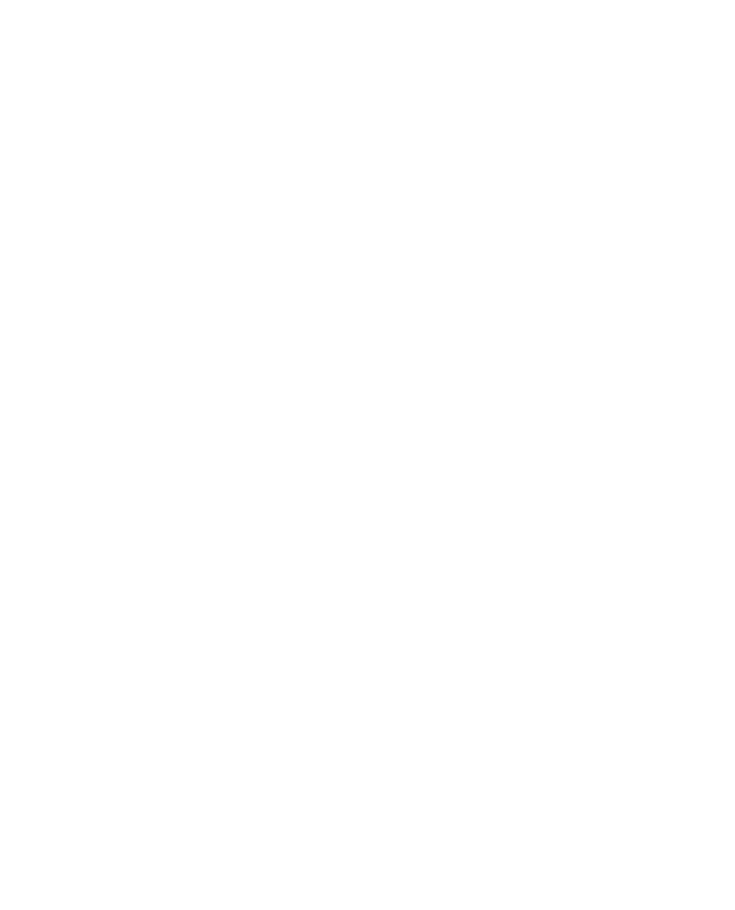
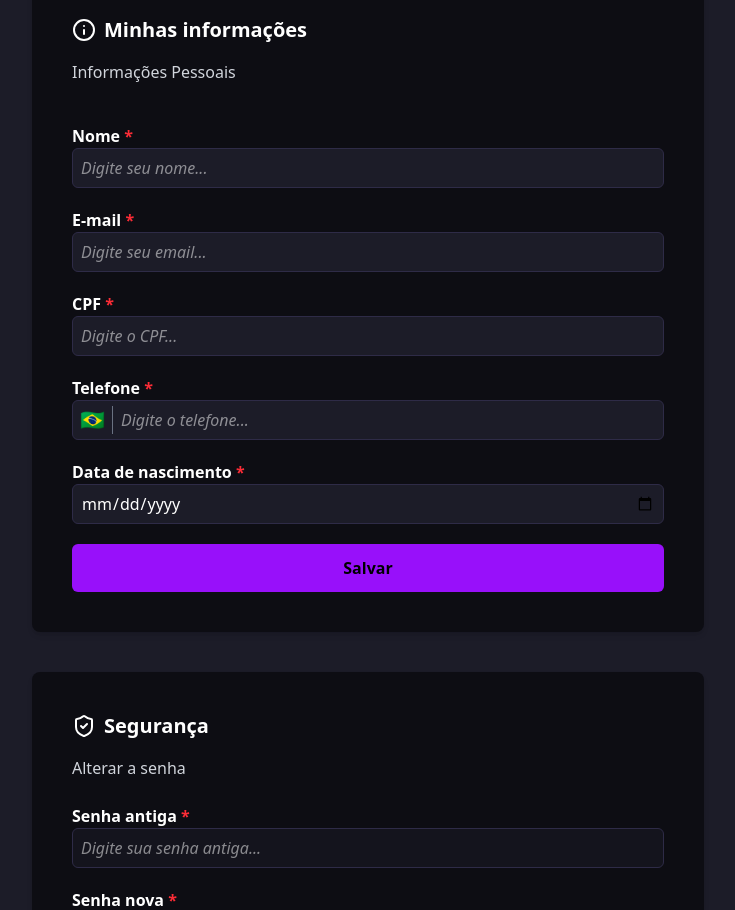
Before and after one commit to softwave-company/softwave-access, a React (Vite) app: page /profile/edit in a window 1280 px wide. Before the commit this address had no page. Shown: the part 320-1230 px from the top of the page, without its empty margins (272-1007 px from the left). Before the commit the page ends 800 px from the top, so only its background shows below. Built offline with nearby package versions, Linux system fonts and the light colour scheme.

Commit message:
feat(editProfile): pagina de edição de perfil adicionada (sem funcionalidade)

```diff
--- a/src/App.tsx
+++ b/src/App.tsx
@@ -4,6 +4,7 @@
 import Events from "./pages/Events";
 import Login from "./pages/Login";
 import Signup from "./pages/Signup";
+import ProfileEdit from "./pages/Profile/Edit";
 
 export default function App() {
   return (
@@ -14,6 +15,7 @@
         <Route path="/events" element={<Events />}/>
         <Route path="/auth/sign-in" element={<Login />}/>
         <Route path="/auth/sign-up" element={<Signup />}/>
+        <Route path="/profile/edit" element={<ProfileEdit/>}/>
         {/* add new routes here */}
       </Routes>
     </BrowserRouter>
--- /dev/null
+++ b/src/pages/Profile/Edit.tsx
@@ -0,0 +1,157 @@
+import { useState, useEffect } from "react";
+import Navbar from "../../components/Navbar";
+import Footer from "../../components/Footer";
+
+import editProfileBg from '../../assets/images/edit-profile-bg.jpg'
+import { Info, ShieldCheck } from "lucide-react";
+import { useAuth } from "../../context/useAuth";
+
+export default function ProfileEdit() {
+    const { user } = useAuth();
+
+    // estados locais para o form
+    const [nome, setNome] = useState("");
+    const [email, setEmail] = useState("");
+    const [cpf, setCpf] = useState("");
+    const [telefone, setTelefone] = useState("");
+    const [dataNascimento, setDataNasc] = useState("");
+
+    useEffect(() => {
+        if (user) {
+            setEmail(user.email || "");
+            setCpf(user.cpf || "");
+            setNome(user.nome || "");
+            setTelefone(user.telefone || "");
+            setDataNasc(user.data_nascimento || "");
+        }
+    }, [user]);
+
+    const handleSubmit = (e: React.FormEvent<HTMLFormElement>) => {
+        e.preventDefault();
+        // Aqui você chamaria sua função de update do user
+        console.log({ email, cpf, telefone, dataNascimento });
+    }
+
+    return (
+        <div className="flex min-h-screen flex-col bg-[#1c1c28]">
+            <Navbar />
+            <img src={editProfileBg} alt="Bg" className="w-full" />
+            <div className="mx-auto flex flex-col items-center gap-6 p-10 w-full max-w-2xl -mt-48">
+                <div className="flex flex-col items-center gap-2 mb-14">
+                    <p className="font-bold text-5xl text-white">Editar Perfil</p>
+                    <p className="text-white font-semibold">Altere as informações da sua conta</p>
+                </div>
+            </div>
+
+            <div className="w-2xl mx-auto p-10 bg-[#0d0d13] rounded-lg text-white shadow-md">
+                <h2 className="text-xl font-semibold mb-4 flex items-center gap-2">
+                    <Info /> Minhas informações
+                </h2>
+                <p className="text-gray-300">Informações Pessoais</p>
+
+                <form onSubmit={handleSubmit} className="mt-10 flex flex-col gap-5">
+                    <div className="flex flex-col">
+                        <label className="font-semibold">Nome <span className="text-red-500">*</span></label>
+                        <div className="flex w-full items-center gap-1 rounded-md border bg-[#1c1c28] bg-opacity-50 transition duration-200 focus-within:border-white focus-within:border-opacity-60 border-[#2e2b47] max-h-10">
+                            <input
+                                type="text"
+                                placeholder="Digite seu nome..."
+                                value={nome}
+                                onChange={(e) => setNome(e.target.value)}
+                                className="text-text-200 flex-1 bg-transparent p-2 font-normal placeholder:text-text-500 placeholder:italic focus:outline-none"
+                            />
+                        </div>
+                    </div>
+
+                    <div className="flex flex-col">
+                        <label className="font-semibold">E-mail <span className="text-red-500">*</span></label>
+                        <div className="flex w-full items-center gap-1 rounded-md border bg-[#1c1c28] bg-opacity-50 transition duration-200 focus-within:border-white focus-within:border-opacity-60 border-[#2e2b47] max-h-10">
+                            <input
+                                type="email"
+                                placeholder="Digite seu email..."
+                                value={email}
+                                onChange={(e) => setEmail(e.target.value)}
+                                className="text-text-200 flex-1 bg-transparent p-2 font-normal placeholder:text-text-500 placeholder:italic focus:outline-none"
+                            />
+                        </div>
+                    </div>
+
+                    <div className="flex flex-col">
+                        <label className="font-semibold">CPF <span className="text-red-500">*</span></label>
+                        <div className="flex w-full items-center gap-1 rounded-md border bg-[#1c1c28] bg-opacity-50 transition duration-200 focus-within:border-white focus-within:border-opacity-60 border-[#2e2b47] max-h-10">
+                            <input
+                                type="text"
+                                placeholder="Digite o CPF..."
+                                value={cpf}
+                                onChange={(e) => setCpf(e.target.value)}
+                                className="text-text-200 flex-1 bg-transparent p-2 font-normal placeholder:text-text-500 placeholder:italic focus:outline-none"
+                            />
+                        </div>
+                    </div>
+
+                    <div className="flex flex-col">
+                        <label className="font-semibold">Telefone <span className="text-red-500">*</span></label>
+                        <div className="flex w-full items-center gap-1 rounded-md border bg-[#1c1c28] bg-opacity-50 transition duration-200 focus-within:border-white focus-within:border-opacity-60 border-[#2e2b47] max-h-10">
+                            <div className="w-full flex items-center">
+                                <div className="flex items-center border-r border-gray-500 bg-transparent w-10 h-full justify-center text-xl">
+                                    🇧🇷
+                                </div>
+
+                                <input
+                                    type="tel"
+                                    placeholder="Digite o telefone..."
+                                    value={telefone}
+                                    onChange={(e) => setTelefone(e.target.value)}
+                                    className="text-text-200 flex-1 bg-transparent p-2 font-normal placeholder:text-text-500 placeholder:italic focus:outline-none"
+                                />
+                            </div>
+                        </div>
+                    </div>
+
+                    <div className="flex flex-col">
+                        <label className="font-semibold">Data de nascimento <span className="text-red-500">*</span></label>
+                        <div className="flex w-full items-center gap-1 rounded-md border bg-[#1c1c28] bg-opacity-50 transition duration-200 focus-within:border-white focus-within:border-opacity-60 border-[#2e2b47] max-h-10">
+                            <input
+                                type="date"
+                                value={dataNascimento}
+                                onChange={(e) => setDataNasc(e.target.value)}
+                                className="text-text-200 flex-1 bg-transparent p-2 font-normal placeholder:text-text-500 placeholder:italic focus:outline-none"
+                            />
+                        </div>
+                    </div>
+
+                    <button className="w-full bg-purple-600 hover:bg-purple-900 transition duration-200 cursor-pointer rounded-md text-black font-bold py-3">
+                        Salvar
+                    </button>
+                </form>
+            </div>
+
+            <div className="w-2xl mx-auto p-10 bg-[#0d0d13] rounded-lg text-white shadow-md mt-10 mb-10">
+                <h2 className="text-xl font-semibold mb-4 flex items-center gap-2">
+                    <span><ShieldCheck /></span> Segurança
+                </h2>
+                <p className="text-gray-300">Alterar a senha</p>
+
+                <form className="mt-6 flex flex-col gap-5">
+                    <div className="flex flex-col">
+                        <label className="font-semibold">Senha antiga <span className="text-red-500">*</span></label>
+                        <div className="flex w-full items-center gap-1 rounded-md border bg-[#1c1c2880] bg-opacity-50 transition duration-200 focus-within:border-white focus-within:border-opacity-60 border-[#2e2b47] max-h-10">
+                            <input type="password" placeholder="Digite sua senha antiga..." className="text-text-200 flex flex-1 bg-transparent p-2 font-normal placeholder-text-500 placeholder:italic focus:outline-none" />
+                        </div>
+                    </div>
+
+                    <div className="flex flex-col">
+                        <label className="font-semibold">Senha nova <span className="text-red-500">*</span></label>
+                        <div className="flex w-full items-center gap-1 rounded-md border bg-[#1c1c2880] bg-opacity-50 transition duration-200 focus-within:border-white focus-within:border-opacity-60 border-[#2e2b47] max-h-10">
+                            <input type="password" placeholder="Digite sua senha nova..." className="text-text-200 flex flex-1 bg-transparent p-2 font-normal placeholder-text-500 placeholder:italic focus:outline-none" />
+                        </div>
+                    </div>
+
+                    <button className="w-full bg-gray-200 hover:bg-gray-400 transition duration-200 cursor-pointer rounded-md text-black font-bold py-3">Salvar</button>
+                </form>
+            </div>
+            <div className="bg-gradient-to-r from-purple-300 via-purple-500 to-purple-600 h-1"></div>
+            <Footer />
+        </div>
+    );
+}
```
Also changed, not shown: src/assets/images/edit-profile-bg.jpg (added), src/components/Navbar.tsx (line endings or trailing spaces).
